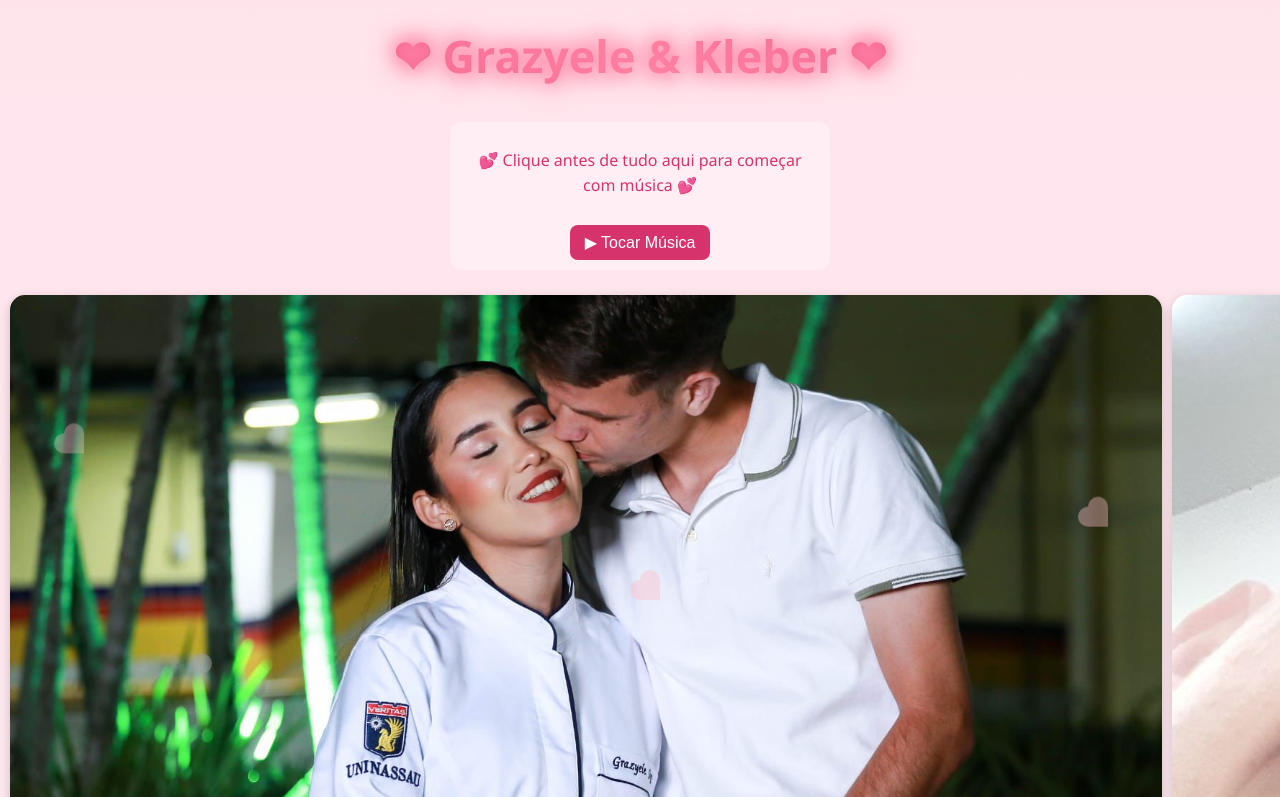
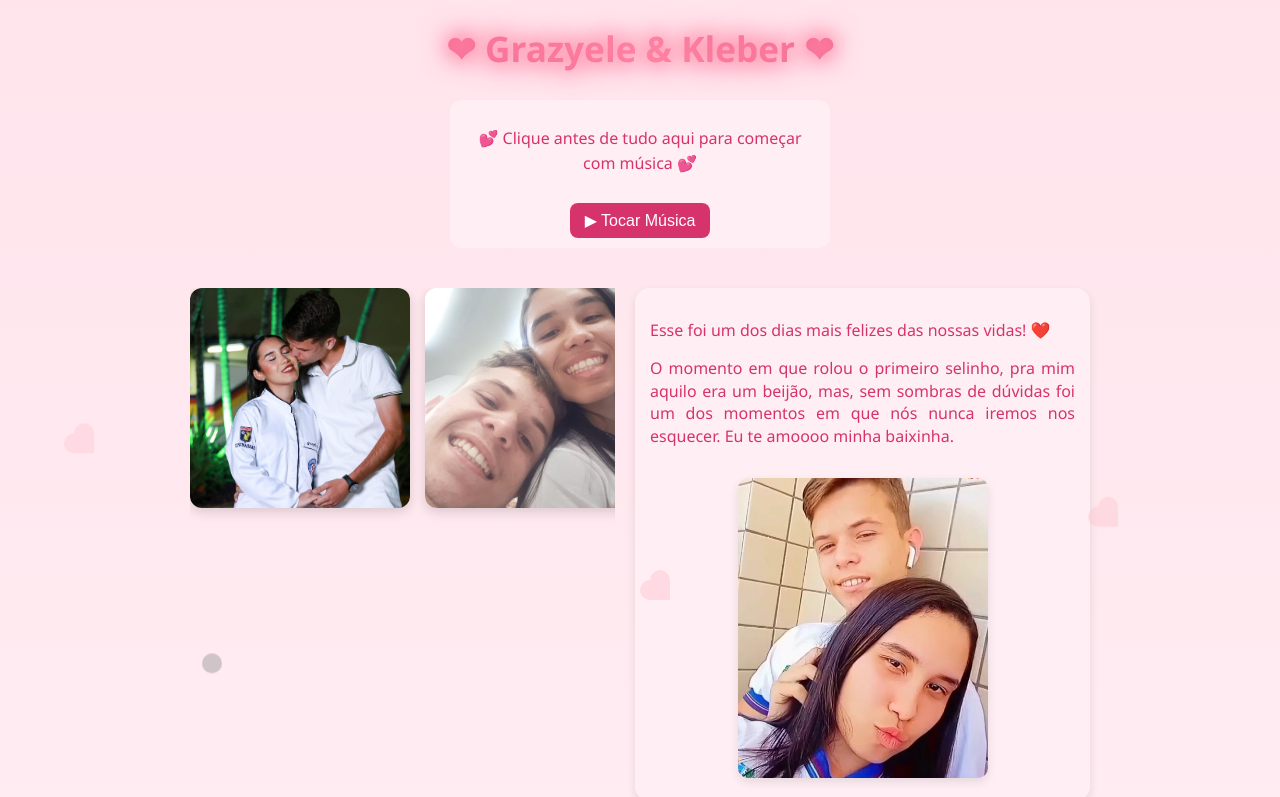
Before and after one commit to KlebertTorres/para-sempre-nos, a plain HTML site: page index.html in a window 1280 px wide. Shown: the top 797 px of the page. Drawn offline with Linux system fonts and the light colour scheme; grey boxes are pictures that could not be loaded.

Commit message:
Update style.css

```diff
--- a/style.css
+++ b/style.css
@@ -1,3 +1,4 @@
+/* === Estilo Geral === */
 body {
   margin: 0;
   font-family: 'Segoe UI', sans-serif;
@@ -6,8 +7,7 @@ body {
   color: #d6336c;
   text-align: center;
   overflow-x: hidden;
-  position: relative;
-  padding: 0;
+  padding: 0 10px;
   box-sizing: border-box;
   line-height: 1.6;
   word-wrap: break-word;
@@ -32,33 +32,7 @@ h1 {
   to { text-shadow: 0 0 20px #ff80ab, 0 0 30px #ff4d6d; }
 }
 
-/* ===== CARROSSEL ATUALIZADO: 1 imagem por vez, menor e centralizada ===== */
-.carousel-container {
-  width: 100vw;
-  overflow-x: auto;
-  scroll-snap-type: x mandatory;
-  scroll-behavior: smooth;
-  -webkit-overflow-scrolling: touch;
-  padding: 10px 0;
-}
-
-.carousel {
-  display: flex;
-  gap: 10px;
-  padding: 0 10px;
-}
-
-.carousel img {
-  width: 90vw;
-  height: 75vh;
-  object-fit: cover;
-  flex-shrink: 0;
-  scroll-snap-align: center;
-  border-radius: 15px;
-  box-shadow: 0 4px 12px rgba(0, 0, 0, 0.2);
-}
-
-/* Caixa da música */
+/* Música */
 .caixa-musica {
   margin: 15px auto;
   background: rgba(255, 240, 245, 0.85);
@@ -83,7 +57,51 @@ h1 {
   background: #ff4d6d;
 }
 
-/* Frase extra */
+/* === NOVO BLOCO: Carrossel + Momento Especial === */
+.destaque-completo {
+  display: flex;
+  flex-direction: column;
+  gap: 20px;
+  max-width: 900px;
+  margin: 30px auto;
+  padding: 10px;
+}
+
+@media (min-width: 768px) {
+  .destaque-completo {
+    flex-direction: row;
+    align-items: flex-start;
+  }
+}
+
+/* Carrossel em quadrados */
+.carousel-container {
+  flex: 1;
+  overflow-x: auto;
+  scroll-snap-type: x mandatory;
+  scroll-behavior: smooth;
+  -webkit-overflow-scrolling: touch;
+  padding-bottom: 10px;
+}
+
+.carousel {
+  display: flex;
+  gap: 15px;
+  padding-bottom: 5px;
+}
+
+.carousel img {
+  width: 220px;
+  height: 220px;
+  object-fit: cover;
+  border-radius: 12px;
+  flex-shrink: 0;
+  scroll-snap-align: start;
+  box-shadow: 0 4px 12px rgba(0, 0, 0, 0.15);
+  background: #fff;
+}
+
+/* Frase */
 .frase-extra {
   font-size: 1.2em;
   font-weight: bold;
@@ -92,18 +110,17 @@ h1 {
   padding: 0 5px;
 }
 
-/* Seção com imagem + texto */
+/* Momento especial (alinhado com carrossel) */
 .momento {
+  flex: 1;
+  background: rgba(255, 240, 245, 0.9);
+  padding: 15px;
+  border-radius: 15px;
+  box-shadow: 0 4px 10px rgba(0,0,0,0.1);
   display: flex;
   flex-direction: column;
   align-items: center;
   gap: 15px;
-  max-width: 900px;
-  margin: 20px auto;
-  padding: 15px;
-  background: rgba(255, 240, 245, 0.8);
-  border-radius: 15px;
-  box-shadow: 0 4px 10px rgba(0,0,0,0.1);
 }
 
 .momento-texto {
@@ -114,14 +131,14 @@ h1 {
 
 .momento-imagem img {
   width: 100%;
-  max-width: 350px;
-  border-radius: 15px;
-  box-shadow: 0 5px 15px rgba(0,0,0,0.2);
+  max-width: 250px;
+  border-radius: 10px;
   object-fit: cover;
-  aspect-ratio: 3 / 4;
+  aspect-ratio: 1 / 1.2;
+  box-shadow: 0 4px 10px rgba(0,0,0,0.1);
 }
 
-/* Mensagem final */
+/* Texto final */
 .mensagem-extra {
   max-width: 900px;
   margin: 20px auto;
@@ -179,29 +196,6 @@ h1 {
   100% { transform: translateY(-10vh); opacity: 0; }
 }
 
-/* Telas maiores (desktop) */
-@media (min-width: 768px) {
-  h1 { font-size: 2.8em; }
-
-  .momento {
-    flex-direction: row;
-    text-align: left;
-  }
-
-  .momento-texto {
-    flex: 1;
-    padding-right: 15px;
-  }
-
-  .momento-imagem {
-    flex: 1;
-  }
-
-  .mensagem-extra {
-    font-size: 1.1em;
-  }
-}
-
 /* Ajustes para telas pequenas */
 @media (max-width: 500px) {
   h1 {
@@ -213,11 +207,12 @@ h1 {
     padding: 10px;
   }
 
-  .momento, .mensagem-extra {
-    padding: 10px;
-  }
-
   .momento-texto {
     font-size: 0.95em;
   }
+
+  .mensagem-extra,
+  .momento {
+    padding: 10px;
+  }
 }
```
